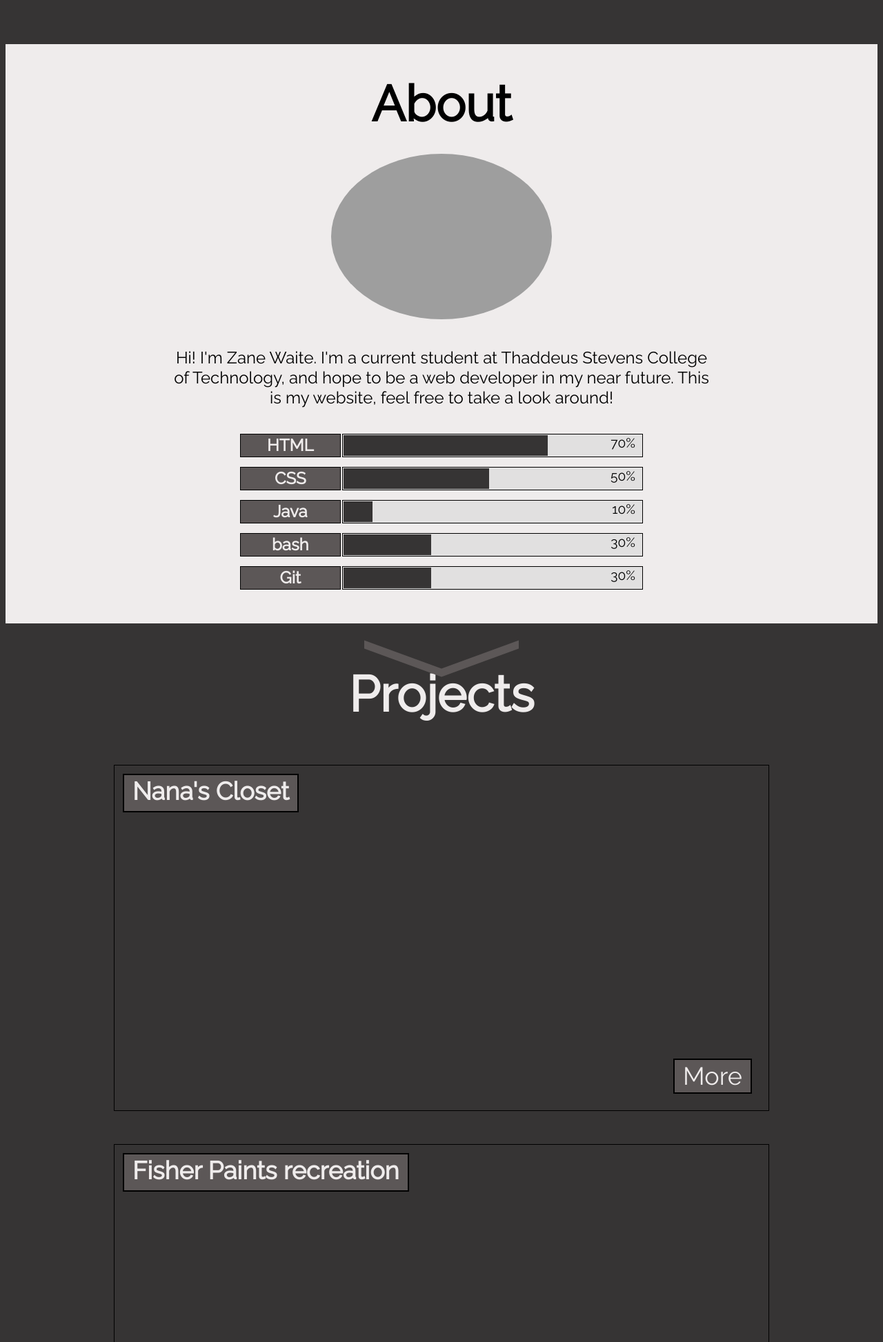
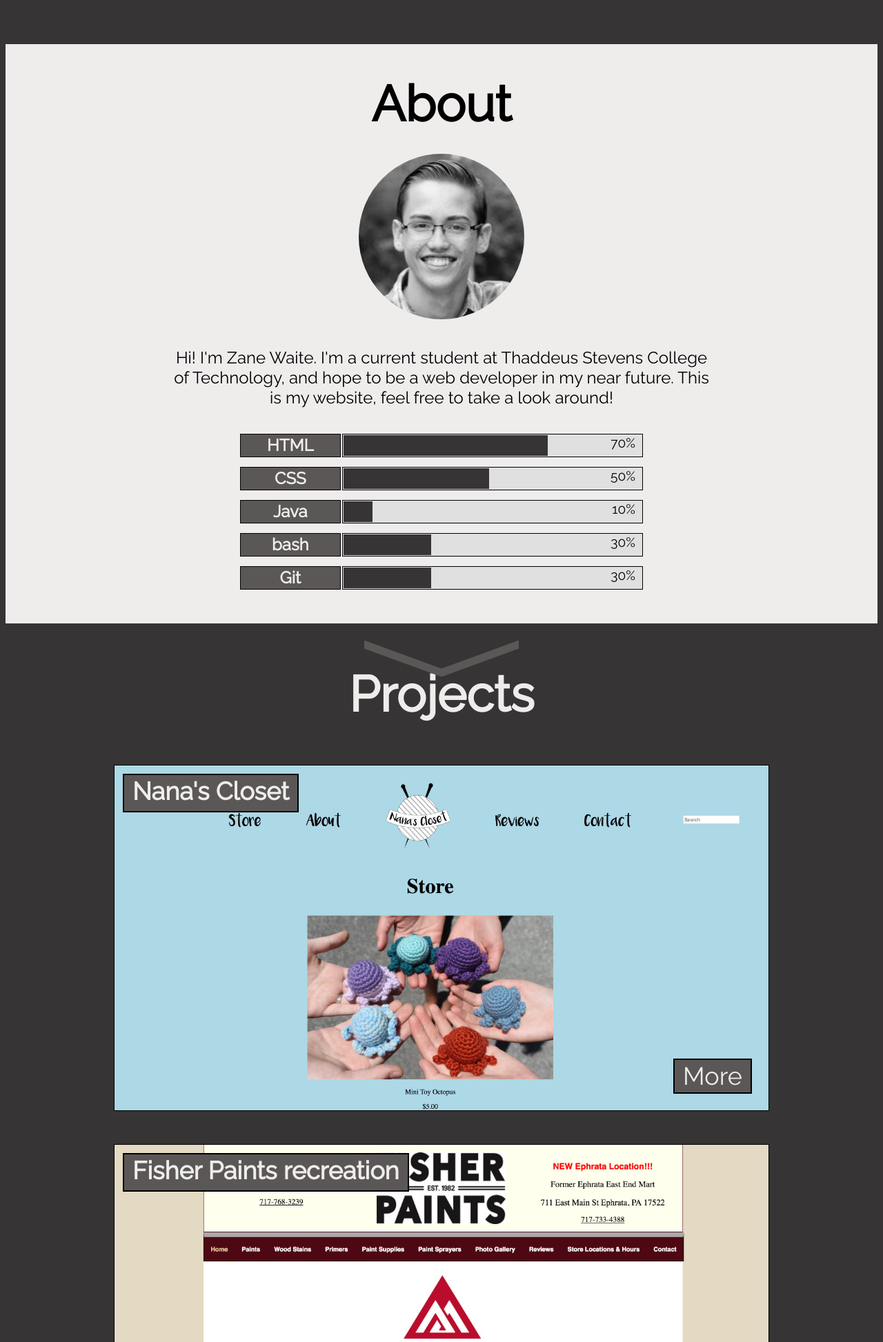
Before and after one commit to zmwaite182/zmwaite182.github.io, a PHP site: page / in a window 1280 px wide. Shown: the part 744-2690 px from the top of the page at 69% size. Run offline with PHP 8.4, Linux system fonts and the light colour scheme; some libraries are stand-ins or nearby versions; grey boxes are pictures that could not be loaded.

Commit message:
Added images
Replaced placeholder images with real ones

```diff
--- a/index.html
+++ b/index.html
@@ -34,7 +34,7 @@
       <div id="wrapper">
         <section id="about">
           <h1>About</h1>
-          <img src="https://pbs.twimg.com/profile_images/517135918407634944/zldFFjDK_400x400.jpeg" alt="Picture of Zane">
+          <img src="images/profile.jpg" alt="Picture of Zane">
           <p>Hi! I'm Zane Waite. I'm a current student at Thaddeus Stevens College of Technology, and hope to be a web developer in my near future. This is my website, feel free to take a look around!</p>
           <table>
             <tr>
--- a/styles.css
+++ b/styles.css
@@ -331,10 +331,18 @@ td#git-percent::before {
   width: 75%;
   height: 500px;
   margin: 0 auto;
-  background-image: url(https://via.placeholder.com/1248x500);
+  background-size: cover;
   display: flex;
   justify-content: space-between;
   border: 1px solid black;
+}
+
+.project-sample:nth-of-type(1) {
+  background-image: url(images/nanas-closet.png);
+}
+
+.project-sample:nth-of-type(2) {
+  background-image: url(images/fisher-paints.png);
 }
 
 .project-sample + .project-sample {
```
Also changed, not shown: images/fisher-paints.png (added), images/nanas-closet.png (added), images/profile.jpg (added), 1 other file.
